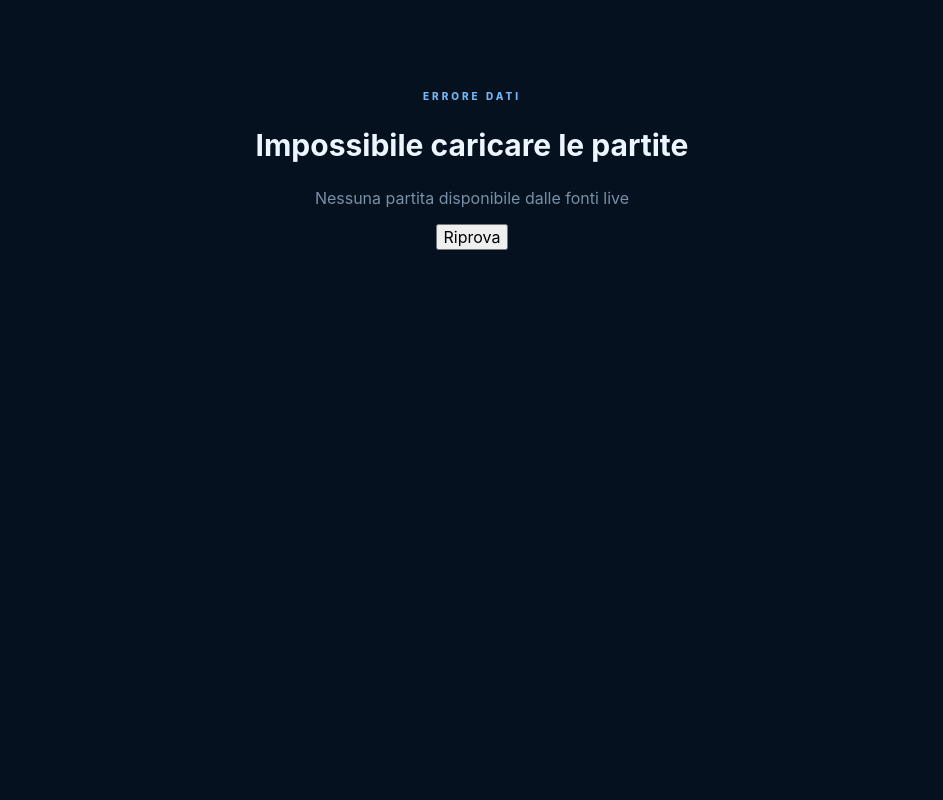
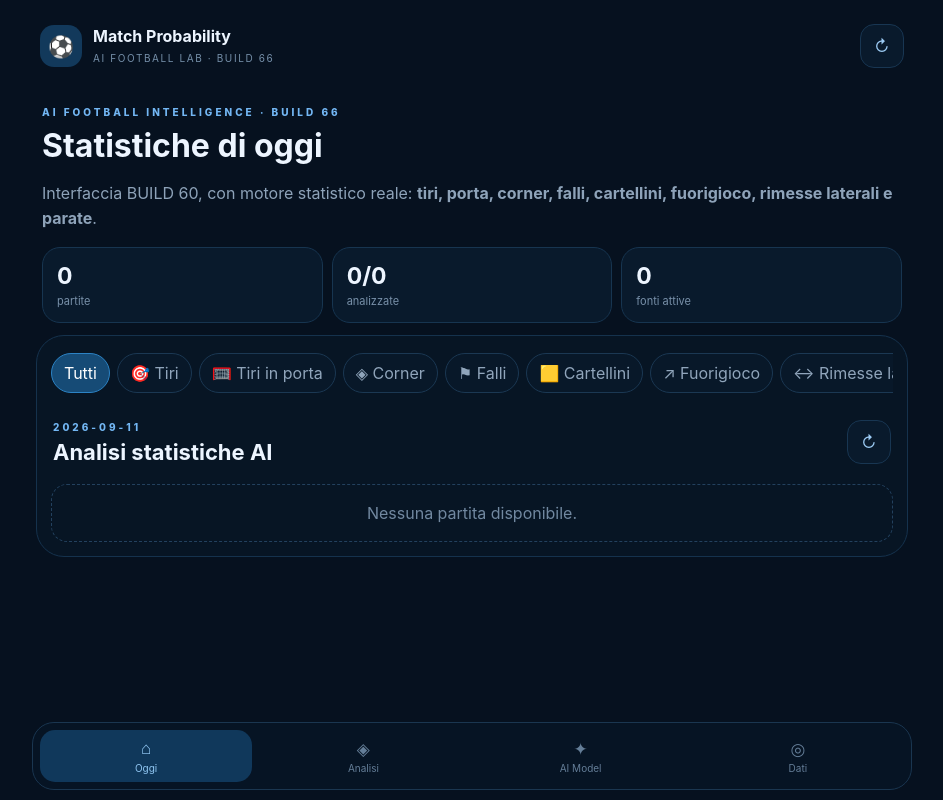
Before and after one commit to anonimatoxx11xx-dev/match-probability-ai, a website built with Vite: page app/index.html in a window 1280 px wide. Shown: the whole page, without its empty margins (168-1111 px from the left). Built offline with nearby package versions, Linux system fonts and the light colour scheme; no server answers; what @capacitor/core would draw is missing.

Commit message:
BUILD 66: use restored BUILD 60 visual UI entry

```diff
--- a/app/index.html
+++ b/app/index.html
@@ -10,6 +10,6 @@
 <body>
   <div id="app"></div>
   <script type="module" src="/src/native-fetch.js"></script>
-  <script type="module" src="/src/main.js"></script>
+  <script type="module" src="/src/main-ui.js"></script>
 </body>
 </html>
```
